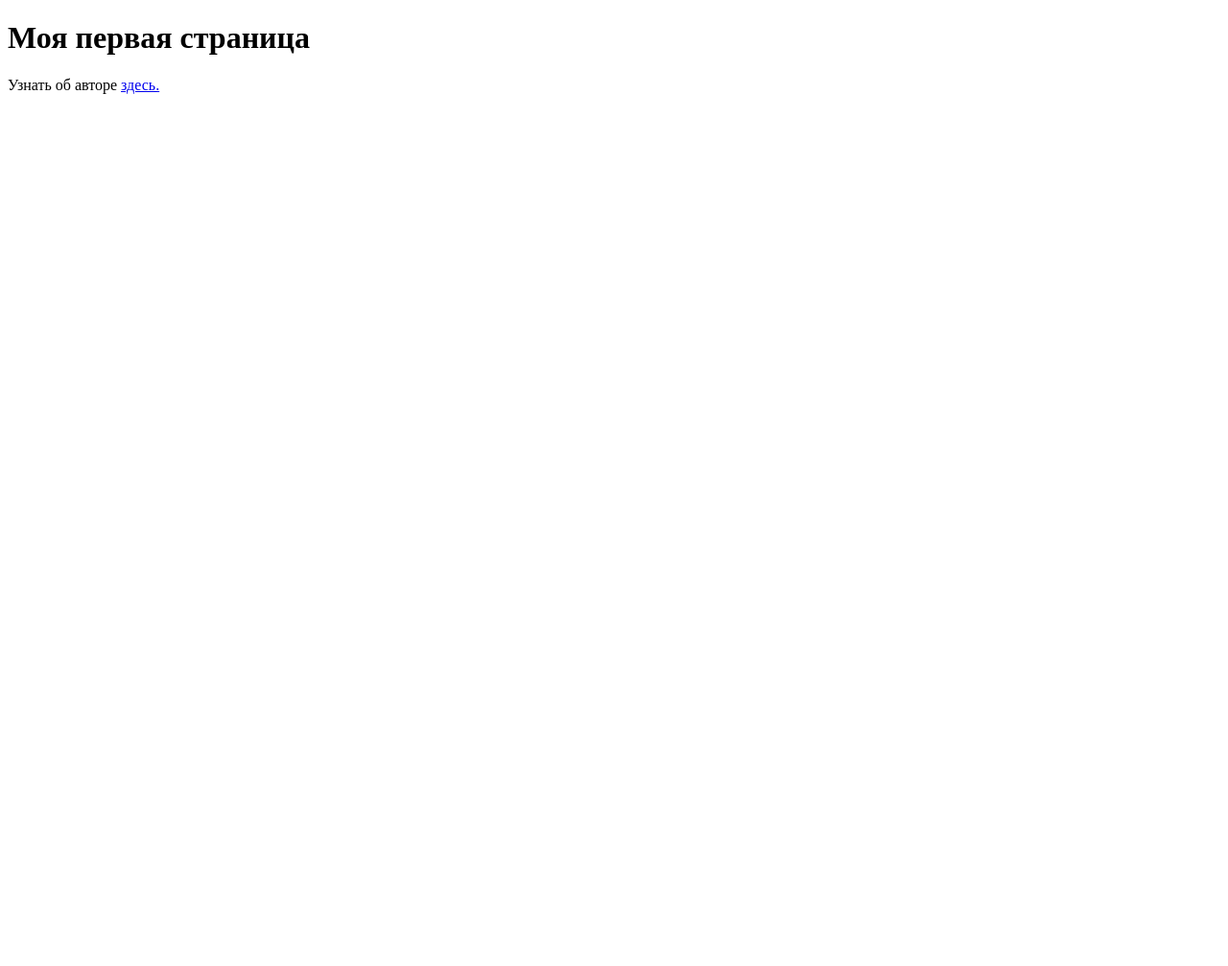
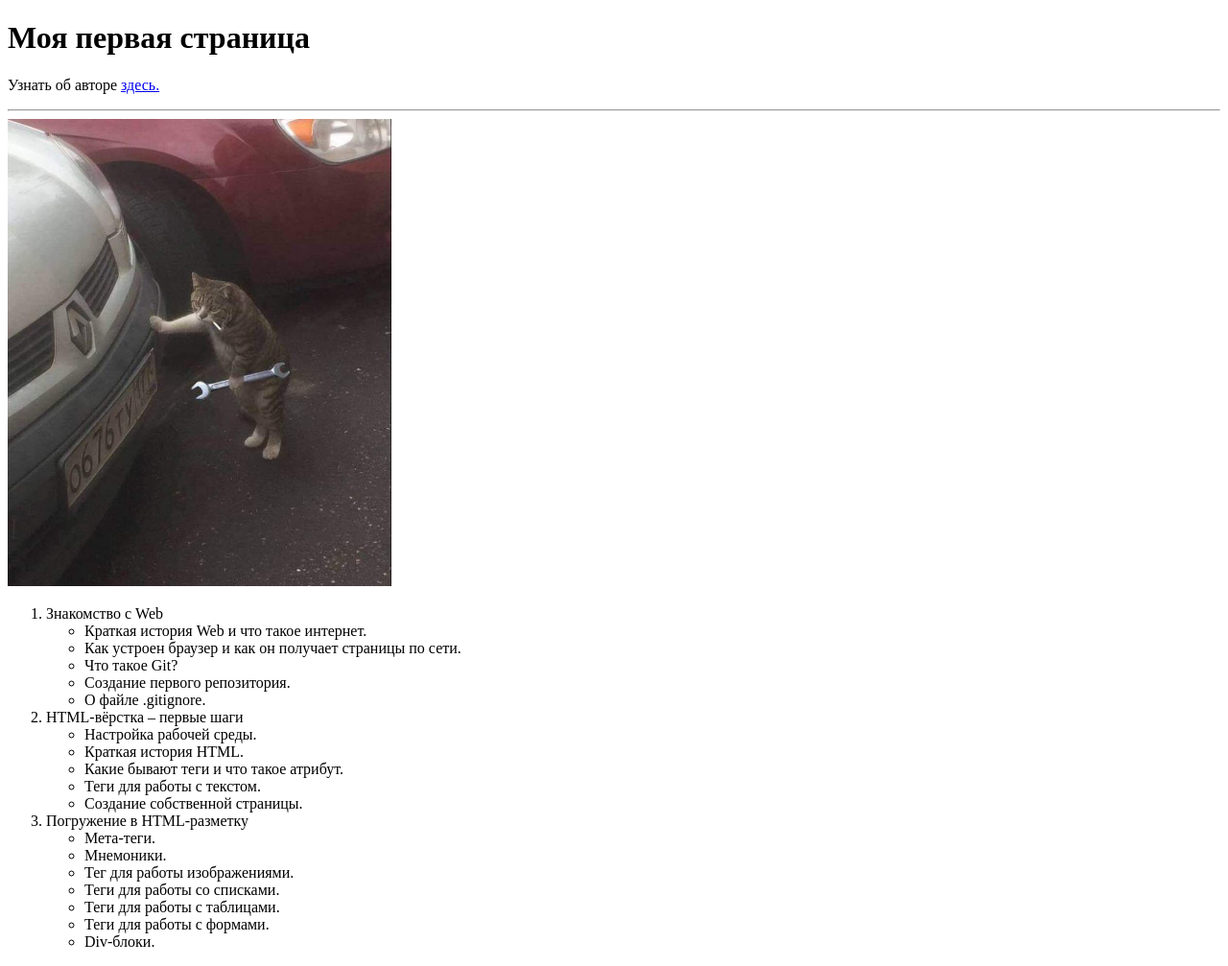
Before and after one commit to Trymid/if-html, a website: page index.html in a window 1280 px wide. Shown: the whole page at 96% size. Before the commit the page ends 800 px from the top, so only its background shows below. Drawn offline with Linux system fonts and the light colour scheme.

Commit message:
Added content image, favicon, metatags; odrered and unordered lists

```diff
--- a/index.html
+++ b/index.html
@@ -3,14 +3,67 @@
   <head>
     <meta charset="UTF-8" />
     <meta
+      name="description"
+      content="Homework on the Fox Intellect school course"
+    />
+    <meta
+      name="keywords"
+      content="homework, tasks, elements of HTML, tags, elements, attributes"
+    />
+    <meta name="author" content="Dmitry Grabovsky" />
+    <meta
       name="viewport"
       content="width=device-width, user-scalable=no, initial-scale=1.0, maximum-scale=1.0, minimum-scale=1.0"
     />
     <meta http-equiv="X-UA-Compatible" content="ie=edge" />
+      <link rel="icon" href="./images/other-graphics/homework_favicon.png">
     <title>Главная страница</title>
   </head>
   <body>
     <h1>Моя первая страница</h1>
-    <p>Узнать об авторе <a href="./about/" target="_blank" title="Непередаваемое по содержательности чтиво...">здесь.</a></p>
+    <p>
+      Узнать об авторе
+      <a
+        href="./about/"
+        target="_blank"
+        title="Непередаваемое по содержательности чтиво..."
+      >
+        здесь.
+      </a>
+    </p>
+    <hr />
+
+    <img src="./images/content/cat_mechanic.jpg" alt="meme: the cat is repairing the car" width="400" height="auto" />
+    <ol>
+        <li>Знакомство с Web
+            <ul>
+                <li>Краткая история Web и что такое интернет.</li>
+                <li>Как устроен браузер и как он получает страницы по сети.</li>
+                <li>Что такое Git?</li>
+                <li>Создание первого репозитория.</li>
+                <li>О файле .gitignore.</li>
+            </ul>
+        </li>
+        <li>HTML-вёрстка &ndash; первые шаги
+            <ul>
+                <li>Настройка рабочей среды.</li>
+                <li>Краткая история HTML.</li>
+                <li>Какие бывают теги и что такое атрибут.</li>
+                <li>Теги для работы с текстом.</li>
+                <li>Создание собственной страницы.</li>
+            </ul>
+        </li>
+        <li>Погружение в HTML-разметку
+            <ul>
+                <li>Мета-теги.</li>
+                <li>Мнемоники.</li>
+                <li>Тег для работы изображениями.</li>
+                <li>Теги для работы со списками.</li>
+                <li>Теги для работы с таблицами.</li>
+                <li>Теги для работы с формами.</li>
+                <li>Div-блоки.</li>
+            </ul>
+        </li>
+    </ol>
   </body>
 </html>
```
Also changed, not shown: images/content/cat_mechanic.jpg (added), images/other-graphics/homework_favicon.png (added).
